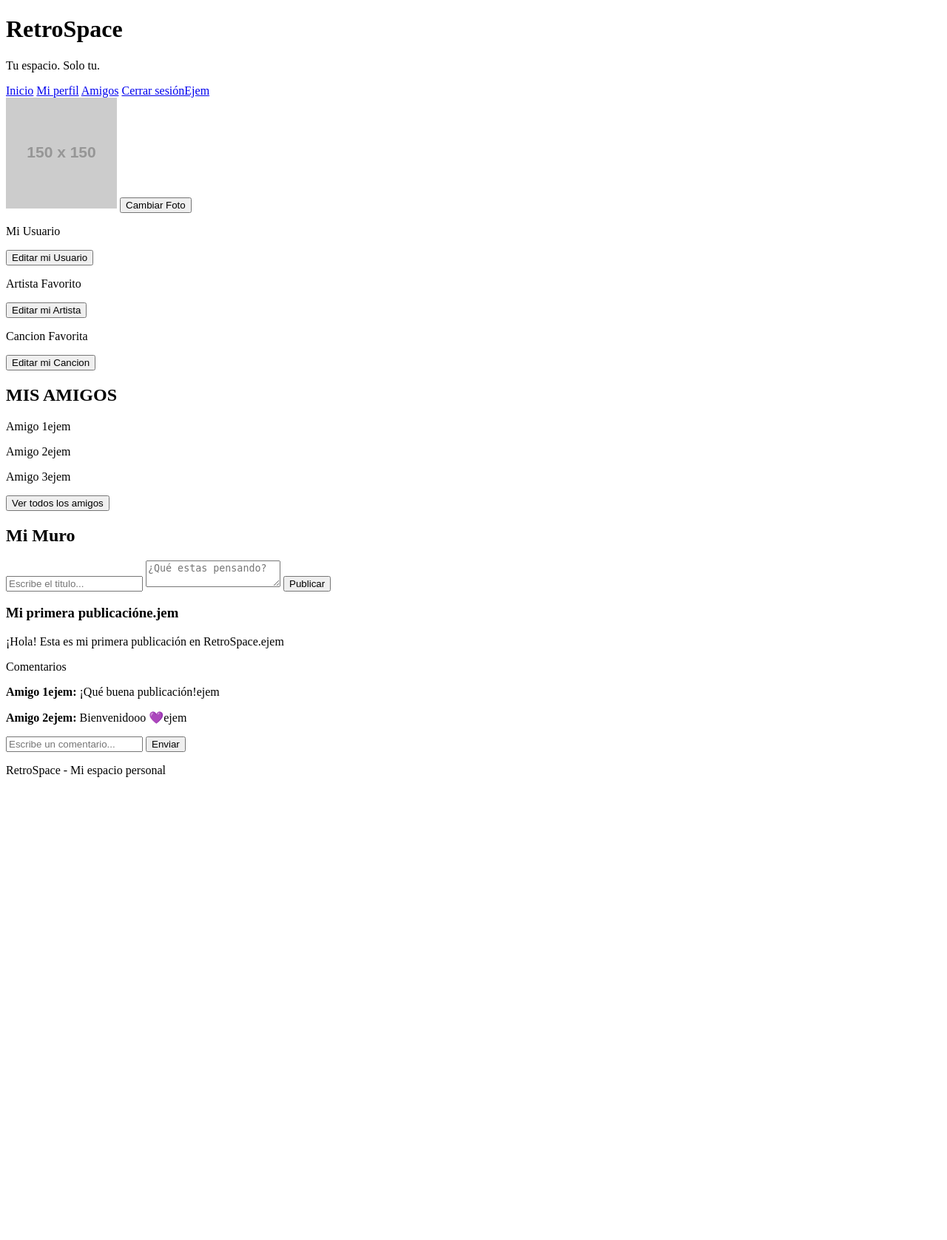
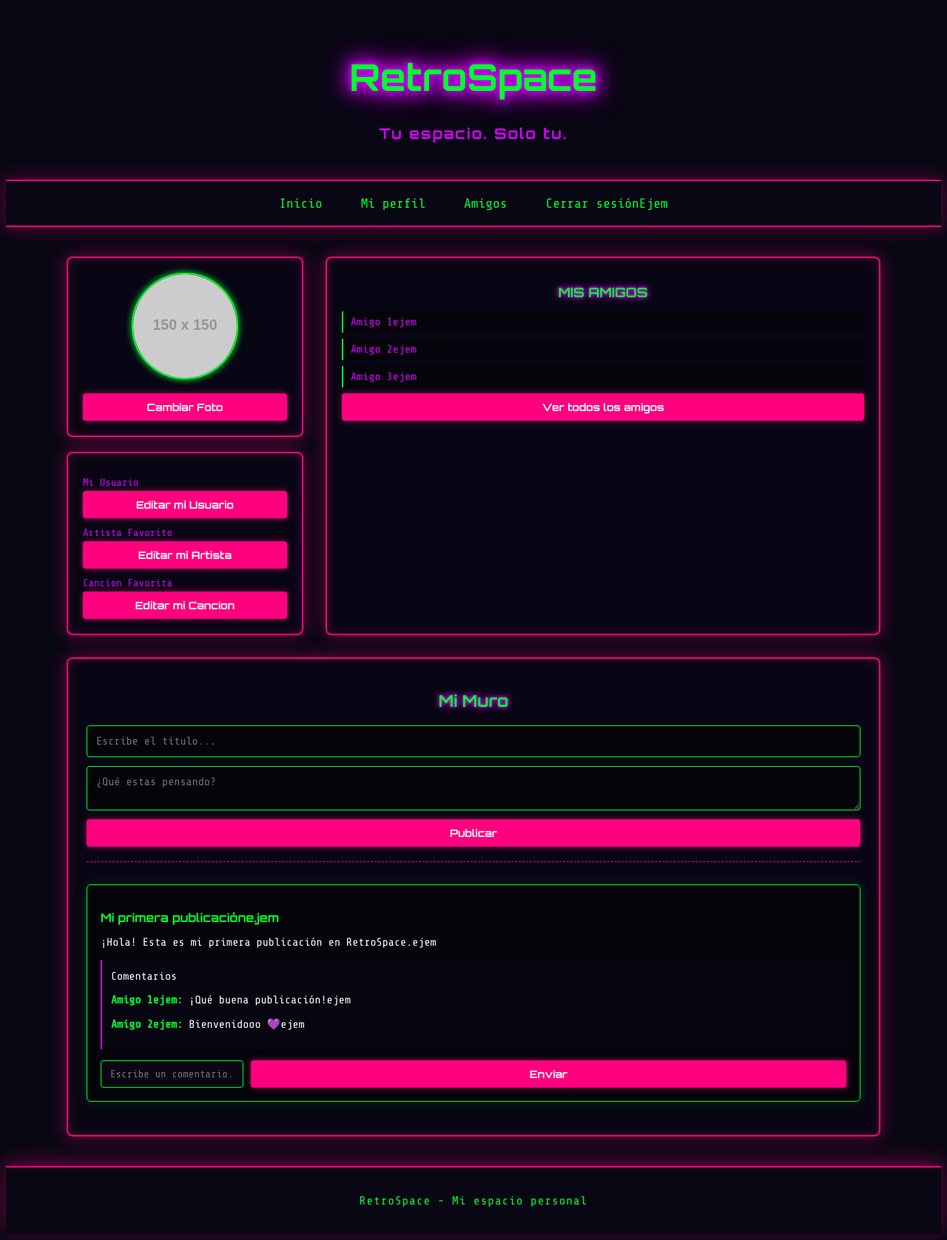
Before and after one commit to HEAVIhola3000/retrospace, a PHP site: page /perfil.html in a window 1280 px wide. Shown: the whole page at 74% size. Before the commit the page ends 1051 px from the top, so only its background shows below. Run offline with PHP 8.4, Linux system fonts and the light colour scheme; grey boxes labelled with a size stand in for pictures from a placeholder-image service; some libraries are stand-ins or nearby versions.

Commit message:
Se agrego diseño y distribucion a la seccion de amigos, y se agrego diseño a los botones de mostrar/ocultar contraseña en el login y en el registro.

```diff
--- a/css/index.css
+++ b/css/index.css
@@ -56,7 +56,7 @@ nav a:hover {
 
 main {
     padding: 20px;
-    background-image: url('https://i.gifer.com/6KpW.gif'), url('https://i.gifer.com/6KpW.gif');
+   /* background-image: url('https://i.gifer.com/6KpW.gif'), url('https://i.gifer.com/6KpW.gif');*/
     background-position:  left bottom 240px, right bottom 240px;
     background-size: 300px;
     background-repeat: no-repeat;
@@ -90,6 +90,7 @@ main a:hover {
 #espacioBlanco{
     padding: 80px;
 }
+
 footer {
     background-color: #090714;
     padding: 20px;
--- /dev/null
+++ b/css/perfil.css
@@ -0,0 +1,291 @@
+@import url('https://fonts.googleapis.com/css2?family=Orbitron:wght@700;900&display=swap');
+@import url('https://fonts.googleapis.com/css2?family=Share+Tech+Mono&display=swap');
+
+header{
+    background-color: #090714;
+    padding: 30px 15px;
+}
+
+header h1 {
+    font-family: 'Orbitron', sans-serif;
+    font-size: 50px;
+    color: #00FF2F;
+    text-shadow: 0 0 10px #D600FF, 0 0 20px #D600FF, 0 0 30px #D600FF, 0 0 40px #D600FF;
+}
+
+header p{
+    font-family: 'Orbitron', sans-serif;
+    font-size: 20px;
+    color: #D600FF;
+    letter-spacing: 2px;
+}
+
+body {
+    background-color: #090714;
+    color: #00FF2F;
+    text-align: center;
+    font-family: 'Share Tech Mono', monospace;
+}
+
+nav {
+  display: flex;
+  justify-content: center;
+  align-items: center;
+  gap: 20px;
+  border-top: 2px solid #ff007f;
+  border-bottom: 2px solid #ff007f;
+  padding: 12px;
+  box-shadow: 0 0 25px rgba(255, 0, 127, 0.4); /* Resplandor de neón */
+}
+
+nav a{
+    color: #00FF2F;
+    text-decoration: none;
+    font-size: 18px;
+    padding: 8px 16px;
+    transition: all 0.5s ease;
+}
+
+nav a:hover {
+    color: #D600FF;
+    text-shadow: 0 0 5px #D600FF, 0 0 10px #D600FF, 0 0 15px #D600FF;
+    background-color: rgba(255, 0, 127, 0.2);
+    transform: translateY(-3px);
+}
+
+main {
+    display: grid;
+    /* Definimos dos columnas arriba (perfil y amigos) y una sola columna grande abajo para el muro */
+    grid-template-columns: 320px 1fr;
+    grid-template-areas: "lateral amigos" "muro muro";
+    gap: 30px;
+    max-width: 1100px;
+    margin: 40px auto;
+    padding: 0 20px;
+    text-align: left;
+}
+
+
+#Barralateral {
+    grid-area: lateral; /* Se coloca arriba a la izquierda */
+    display: flex;
+    flex-direction: column;
+    gap: 20px;
+}
+
+/* Tarjeta contenedora de la foto de perfil */
+#ImagenPerfil {
+    background-color: rgba(9, 7, 20, 0.85);
+    border: 2px solid #ff007f;
+    border-radius: 8px;
+    padding: 20px;
+    text-align: center;
+    box-shadow: 0 0 25px rgba(255, 0, 127, 0.4), inset 0 0 15px rgba(255, 0, 127, 0.2);
+}
+
+/* Estilo para la imagen de perfil (dándole toque de monitor retro) */
+#FotoPerfil {
+    width: 140px;
+    height: 140px;
+    object-fit: cover;
+    border-radius: 50%; /* La hace circular */
+    border: 2px solid #00FF2F;
+    box-shadow: 0 0 10px #00FF2F;
+    margin-bottom: 15px;
+}
+
+/* Tarjeta contenedora de la información personal (Usuario, Artista, Canción) */
+#InfoPersonal {
+    background-color: rgba(9, 7, 20, 0.85);
+    border: 2px solid #ff007f;
+    border-radius: 8px;
+    padding: 20px;
+    box-shadow: 0 0 25px rgba(255, 0, 127, 0.4), inset 0 0 15px rgba(255, 0, 127, 0.2);
+}
+
+#InfoPersonal p {
+    font-size: 14px;
+    color: #D600FF;
+    margin-top: 12px;
+    margin-bottom: 4px;
+}
+
+
+#Amigos {
+    grid-area: amigos; /* Se coloca arriba a la derecha (junto al perfil) */
+    margin-top: 0;     /* Quitamos el margen anterior para que alineen bien arriba */
+    background-color: rgba(9, 7, 20, 0.85);
+    border: 2px solid #ff007f;
+    border-radius: 8px;
+    padding: 20px;
+    box-shadow: 0 0 25px rgba(255, 0, 127, 0.4), inset 0 0 15px rgba(255, 0, 127, 0.2);
+    text-align: left;
+}
+
+
+#ContenedorAmigos h2 {
+    font-family: 'Orbitron', sans-serif;
+    font-size: 18px;
+    color: #00FF2F;
+    text-shadow: 0 0 5px #D600FF, 0 0 10px #D600FF;
+    margin-bottom: 15px;
+    text-align: center;
+}
+
+
+#ContenedorAmigos p {
+    color: #D600FF;
+    font-size: 15px;
+    margin: 8px 0;
+    padding: 6px 10px;
+    background-color: #05040a;
+    border-left: 2px solid #00FF2F; /* Un pequeño detalle de terminal a la izquierda */
+}
+
+#Muro {
+    grid-area: muro; /* Se extiende abajo abarcando todo el ancho de las dos columnas */
+    background-color: rgba(9, 7, 20, 0.85);
+    border: 2px solid #ff007f;
+    border-radius: 8px;
+    padding: 25px;
+    box-shadow: 0 0 25px rgba(255, 0, 127, 0.4), inset 0 0 15px rgba(255, 0, 127, 0.2);
+    text-align: left;
+}
+
+/* Título principal del Muro */
+#Muro h2 {
+    font-family: 'Orbitron', sans-serif;
+    font-size: 22px;
+    color: #00FF2F;
+    text-shadow: 0 0 5px #D600FF, 0 0 10px #D600FF;
+    margin-bottom: 20px;
+    text-align: center;
+}
+
+/* Formulario para crear publicaciones */
+#FormularioPublicacion {
+    display: flex;
+    flex-direction: column;
+    gap: 12px;
+    margin-bottom: 30px;
+    padding-bottom: 20px;
+    border-bottom: 1px dashed #ff007f; /* Línea que divide */
+}
+
+/* Campos de texto en crear publicacion */
+#FormularioPublicacion input[type="text"], #FormularioPublicacion textarea {
+    width: 100%;
+    padding: 12px;
+    background-color: #05040a;
+    border: 1px solid #00FF2F;
+    color: #00FF2F;
+    font-family: 'Share Tech Mono', monospace;
+    font-size: 15px;
+    border-radius: 4px;
+    box-sizing: border-box;
+    outline: none;
+    transition: all 0.3s ease;
+}
+
+/* efecto de resplandor al seleccionar los campos de texto */
+#FormularioPublicacion input[type="text"]:focus, #FormularioPublicacion textarea:focus {
+    border-color: #D600FF;
+    box-shadow: 0 0 10px #D600FF;
+}
+
+/* Tarjeta individual de cada publicación */
+article.publicacion {
+    background-color: #05040a;
+    border: 1px solid #00FF2F;
+    border-radius: 6px;
+    padding: 18px;
+    margin-bottom: 20px;
+    box-shadow: 0 0 15px rgba(0, 255, 47, 0.15);
+}
+
+/* titulo de la publicacion*/
+article.publicacion h3 {
+    font-family: 'Orbitron', sans-serif;
+    font-size: 16px;
+    color: #00FF2F;
+    margin-bottom: 8px;
+}
+ /* parrafo de la publicacion */
+article.publicacion  p {
+    color: #ffffff;
+    font-size: 15px;
+    margin-bottom: 15px;
+}
+
+/* Sección de comentarios dentro de la publicación */
+.listaComentarios {
+    background-color: rgba(9, 7, 20, 0.6);
+    border-left: 2px solid #D600FF;
+    padding: 10px 12px;
+    margin-bottom: 15px;
+    font-size: 14px;
+}
+
+.listaComentarios p {
+    color: #D600FF;
+    margin: 4px 0;
+}
+
+.listaComentarios strong {
+    color: #00FF2F;
+}
+
+/* Formulario pequeño para escribir comentarios */
+article.publicacion form {
+    display: flex;
+    gap: 10px;
+}
+
+
+article.publicacion input[id="EscribirComentario"] {
+    flex: 1;
+    padding: 8px 12px;
+    background-color: #090714;
+    border: 1px solid #00FF2F;
+    color: #00FF2F;
+    font-family: 'Share Tech Mono', monospace;
+    font-size: 14px;
+    border-radius: 4px;
+    outline: none;
+}
+
+/*diseño de todos los botones*/
+#Barralateral button, #ContenedorAmigos button, #FormularioPublicacion button[type="submit"], article.publicacion button[type="submit"] {
+    width: 100%;
+    padding: 10px;
+    background-color: #ff007f;
+    color: #ffffff;
+    font-family: 'Orbitron', sans-serif;
+    font-weight: 700;
+    font-size: 14px;
+    border: none;
+    border-radius: 4px;
+    cursor: pointer;
+    box-shadow: 0 0 10px rgba(255, 0, 127, 0.5);
+    transition: all 0.3s ease;
+}
+
+/* Efecto hover de los botones */
+#Barralateral button:hover, #ContenedorAmigos button:hover, #FormularioPublicacion button[type="submit"]:hover, article.publicacion button[type="submit"]:hover {
+    background-color: #00FF2F;
+    color: #090714;
+    box-shadow: 0 0 15px #00FF2F, 0 0 25px #00FF2F;
+    transform: translateY(-2px);
+}
+
+
+footer {
+    background-color: #090714;
+    padding: 20px;
+    border-top: 2px solid #ff007f;
+    box-shadow: 0 -5px 25px rgba(255, 0, 127, 0.4); /* Resplandor de neón */
+}
+footer p{
+    font-family: 'Share Tech Mono', monospace;
+    letter-spacing: 1px;
+}
--- a/login.html
+++ b/login.html
@@ -31,7 +31,7 @@
         <label for="Contraseña"> Contraseña: </label><br>
         <input type="password" id="Contraseña" name="Contraseña" required><br>
 
-        <button id="mostrarContraseña">BOTON</button>
+        <button id="mostrarContraseña">Mostrar Contraseña</button>
 
         <input type="submit" value="INICIAR SESION">
 
--- a/perfil.html
+++ b/perfil.html
@@ -4,6 +4,7 @@
 <head>
     <meta charset="UTF-8">
     <meta name="viewport" content="width=device-width, initial-scale=1.0">
+    <link rel="stylesheet" href="css/perfil.css">
     <title>RetroSpace - Mi perfil</title>
 </head>
 <body>
--- a/registro.html
+++ b/registro.html
@@ -32,12 +32,12 @@
         <label for="Contraseña"> Contraseña: </label><br>
         <input type="password" id="Contraseña" name="NvaContraseña" minlength="8"><br>
 
-        <button id="mostrarContraseña">boton</button>
+        <button id="mostrarContraseña">Mostrar Contraseña</button>
 
         <label for="ConfirmarContraseña">Confirmar Contraseña: </label><br>
         <input type="password" id="ConfirmarContraseña" name="ConfirmarContraseña" minlength="8"><br>
 
-        <button id="mostrarConfirmarContraseña">boton</button>
+        <button id="mostrarConfirmarContraseña">Mostrar Contraseña</button>
 
         <input type="submit" value="CREAR CUENTA">
 
```
Also changed, not shown: css/login.css (+21 -0 lines), css/registro.css (+39 -0 lines), css/README.md (deleted).
